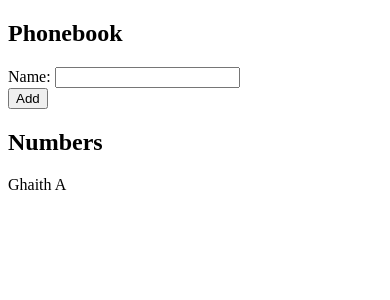
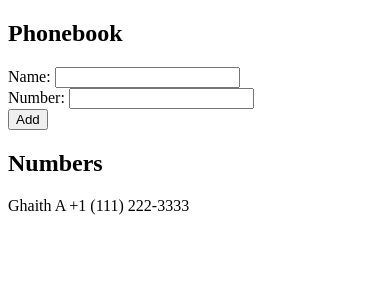
Before and after one commit to RainZoneO2/mooc-fullstack-submissions, a React (Vite) app in the folder part2/phonebook/: page / in a window 390 px wide. Shown: the top 300 px of the page. Built offline with nearby package versions, Linux system fonts and the light colour scheme.

Commit message:
Added number functionality into the phonebook. Step 3.

```diff
--- a/part2/phonebook/src/App.jsx
+++ b/part2/phonebook/src/App.jsx
@@ -2,9 +2,12 @@
 
 function App() {
   const [persons, setPersons] = useState([
-    { name: 'Ghaith A' }
+    { name: 'Ghaith A',
+      number: '+1 (111) 222-3333'
+    }
   ])
   const [newName, setNewName] = useState('')
+  const [newNumber, setNewNumber] = useState('')
 
   const addNewPerson = (event) => {
     event.preventDefault()
@@ -14,32 +17,34 @@
     }
 
     const personObject = {
-      name: newName
+      name: newName,
+      number: newNumber
     }
 
     setPersons(persons.concat(personObject))
     setNewName('')
+    setNewNumber('')
   }
 
   const handleNameChange = (event) => {
-    console.log('handleNameChange..', event.target.value);
     setNewName(event.target.value)
+  }
+
+  const handleNumberChange = (event) => {
+    setNewNumber(event.target.value)
   }
 
   return (
     <div>
       <h2>Phonebook</h2>
       <form>
-        <div>
-          Name: <input value={newName} onChange={handleNameChange}/>
-        </div>
-        <div>
-          <button type="submit" onClick={addNewPerson}>Add</button>
-        </div>
+        <div>Name: <input value={newName} onChange={handleNameChange}/></div>
+        <div>Number: <input value={newNumber} onChange={handleNumberChange}/></div>
+        <div><button type="submit" onClick={addNewPerson}>Add</button></div>
       </form>
       <h2>Numbers</h2>
       {persons.map(person =>
-        <p key={person.name}>{person.name}</p>
+        <p key={person.name}>{person.name} {person.number}</p>
       )}
     </div>
   )
```
